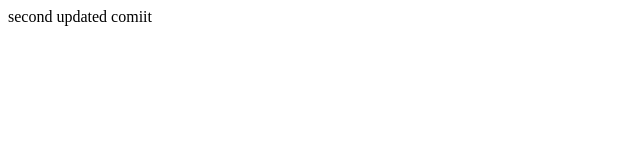
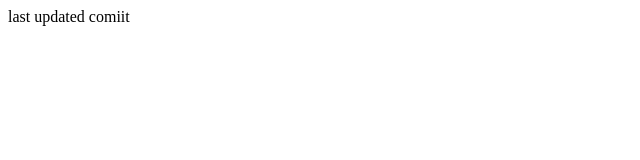
Before and after one commit to KarnanRavichandran/karnan, a plain HTML site: page index.html in a window 1280 px wide. Shown: the full height of the page, 0-640 px from the left. Drawn offline with Linux system fonts and the light colour scheme.

Commit message:
Update index.html

```diff
--- a/index.html
+++ b/index.html
@@ -7,6 +7,6 @@
     <title>Document</title>
 </head>
 <body>
-second updated comiit
+last updated comiit
 </body>
 </html>
```
